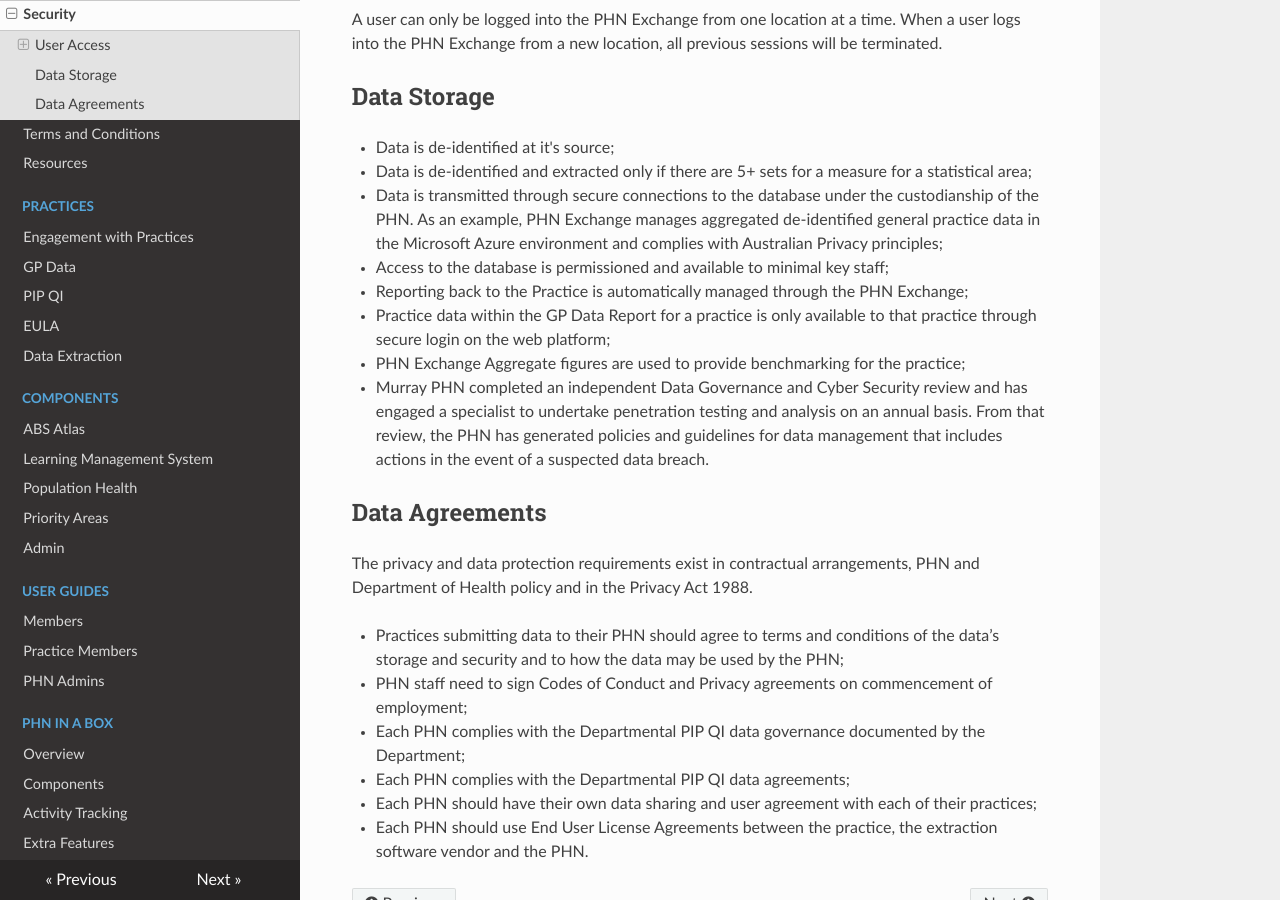
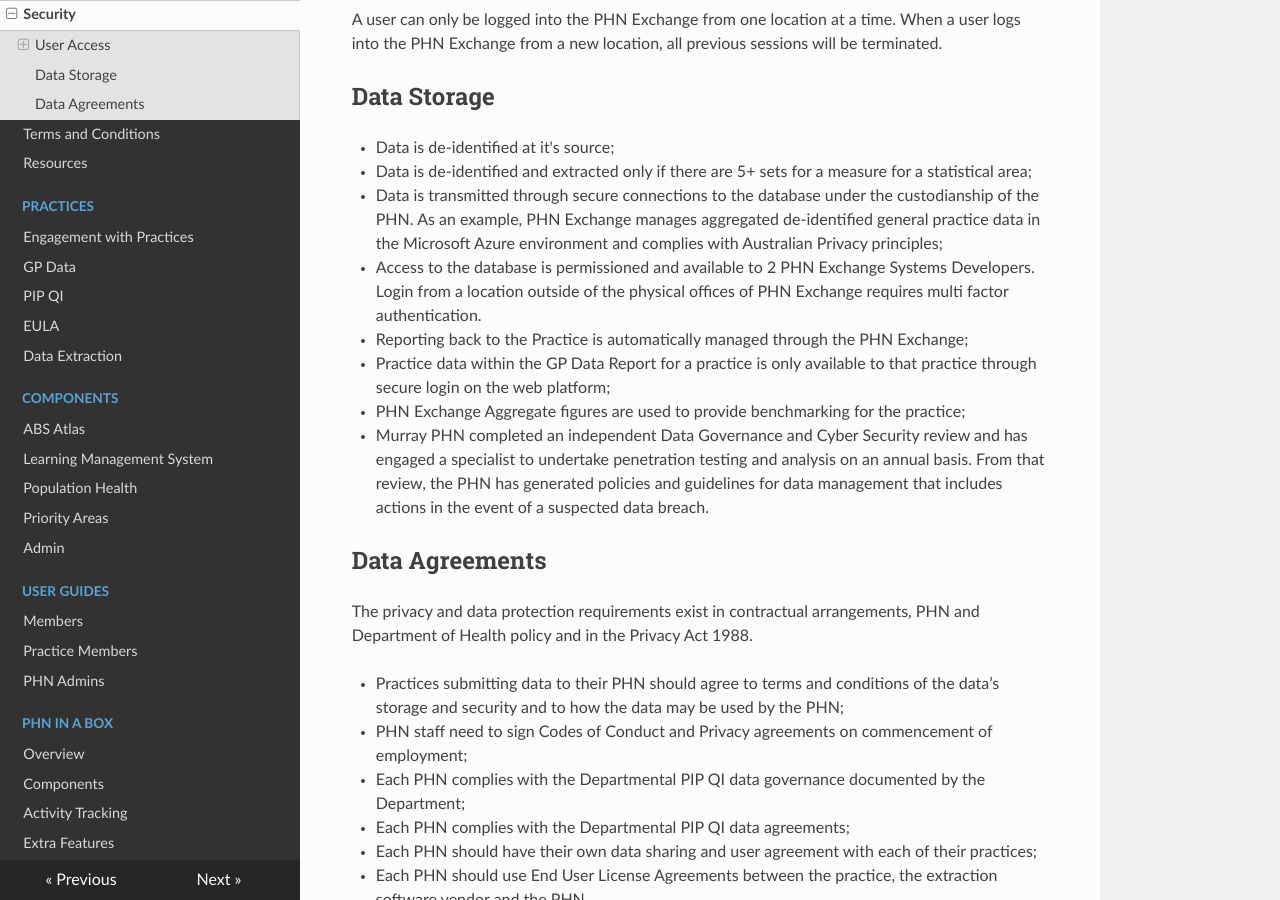
Before and after one commit to MurrayPHN/phn-exchange-docs, an MkDocs documentation site: the page built from docs/general/security.md, in a window 1280 px wide and 900 px high, scrolled down 513 px. Built offline with MkDocs 1.6.1, drawn with Linux system fonts in a browser that asks for light colours; nearby versions of some CDN libraries.

Commit message:
Update security.md

```diff
--- a/docs/general/security.md
+++ b/docs/general/security.md
@@ -17,7 +17,7 @@ A user can only be logged into the PHN Exchange from one location at a time. Whe
 * Data is de-identified at it's source;
 * Data is de-identified and extracted only if there are 5+ sets for a measure for a statistical area;
 * Data is transmitted through secure connections to the database under the custodianship of the PHN. As an example, PHN Exchange   manages aggregated de-identified general practice data in the Microsoft Azure environment and complies with Australian Privacy principles;
-* Access to the database is permissioned and available to minimal key staff;
+* Access to the database is permissioned and available to 2 PHN Exchange Systems Developers. Login from a location outside of the physical offices of PHN Exchange requires multi factor authentication.
 * Reporting back to the Practice is automatically managed through the PHN Exchange;
 * Practice data within the GP Data Report for a practice is only available to that practice through secure login on the web platform;
 * PHN Exchange Aggregate figures are used to provide benchmarking for the practice;
```
